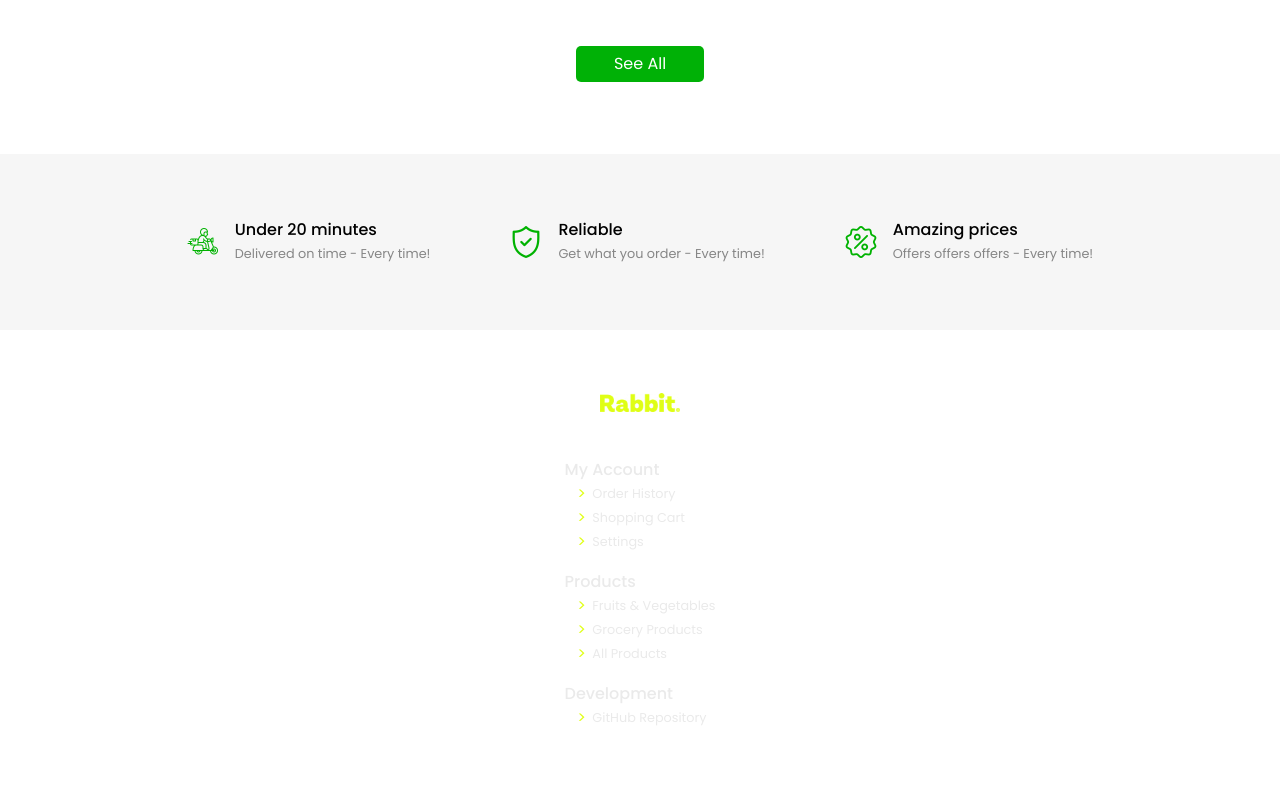
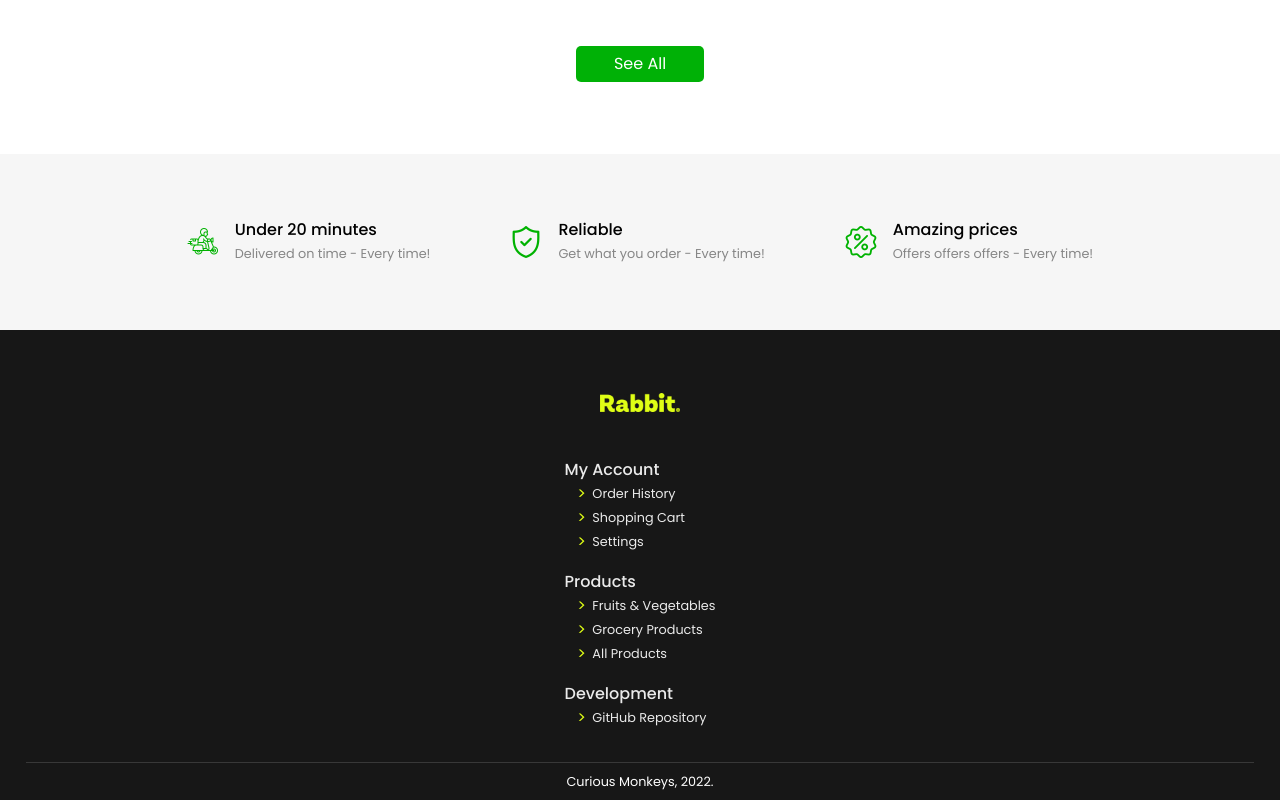
Before and after one commit to tzuyich/rabbitmart, a React (Create React App) app in the folder client/: page / in a window 1280 px wide. Shown: the part 1993-2793 px from the top of the page. Built offline with nearby package versions, Linux system fonts and the light colour scheme.

Commit message:
added more colors

```diff
--- a/client/src/shared/css/master.css
+++ b/client/src/shared/css/master.css
@@ -11,7 +11,9 @@
     --NEUTRAL_3: #a4a4a4;
     --NEUTRAL_4: #868686;
     --NEUTRAL_5: #707070;
+    --NEUTRAL_7: #383838;
     --NEUTRAL_8: #333333;
+    --NEUTRAL_9: #171717;
 }
 
 ::-webkit-scrollbar {
```
